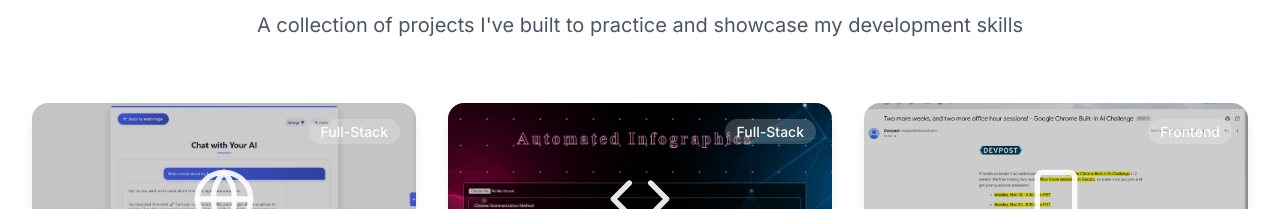
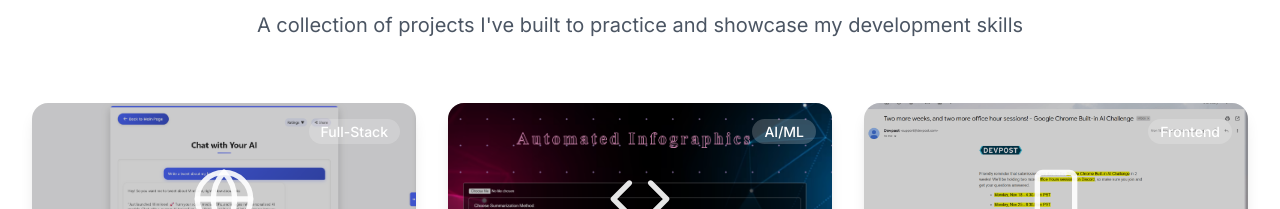
Before and after one commit to protocorn/My-Portfolio, a React (Create React App) app: page / in a window 1280 px wide. Shown: the part 3229-3438 px from the top of the page. Built offline with nearby package versions, Linux system fonts and the light colour scheme.

Commit message:
minor changes

```diff
--- a/src/components/AI.tsx
+++ b/src/components/AI.tsx
@@ -9,7 +9,7 @@ const AI: React.FC = () => {
             Chat with My AI Assistant
           </h2>
           <p className="text-xl text-gray-600 max-w-3xl mx-auto leading-relaxed">
-            Experience my personalized AI assistant powered by <strong>Mimikree</strong>.
+            Experience my personalized AI assistant powered by <strong>Mimikree</strong>  — a platform I developed.
             Ask questions about my work, skills, or anything else you'd like to know!
           </p>
         </div>
--- a/src/components/Projects.tsx
+++ b/src/components/Projects.tsx
@@ -30,7 +30,7 @@ const Projects: React.FC = () => {
       },
       githubUrl: 'https://github.com/protocorn/automatic-infographics-system-for-medical-paper',
       icon: Code,
-      category: 'Full-Stack'
+      category: 'AI/ML'
     },
     {
       title: 'Smart Gmail Assistant',
```
